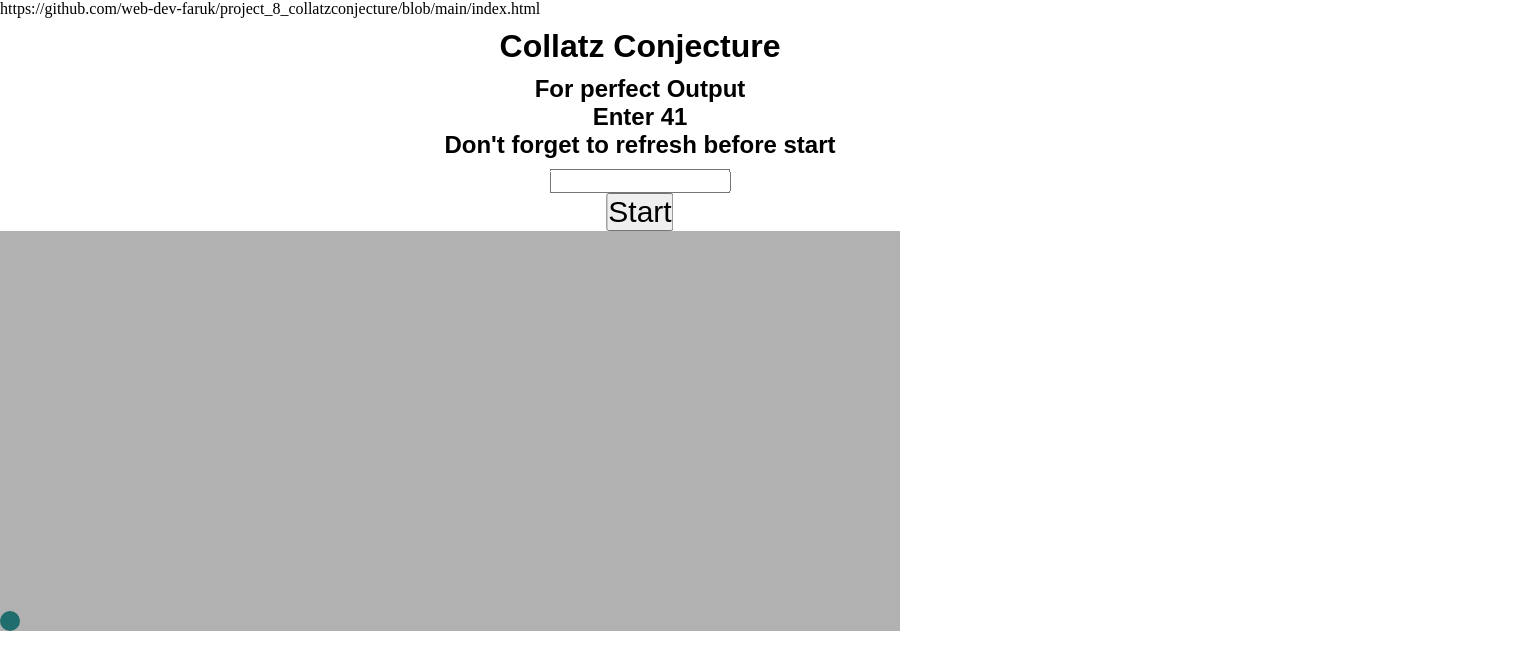
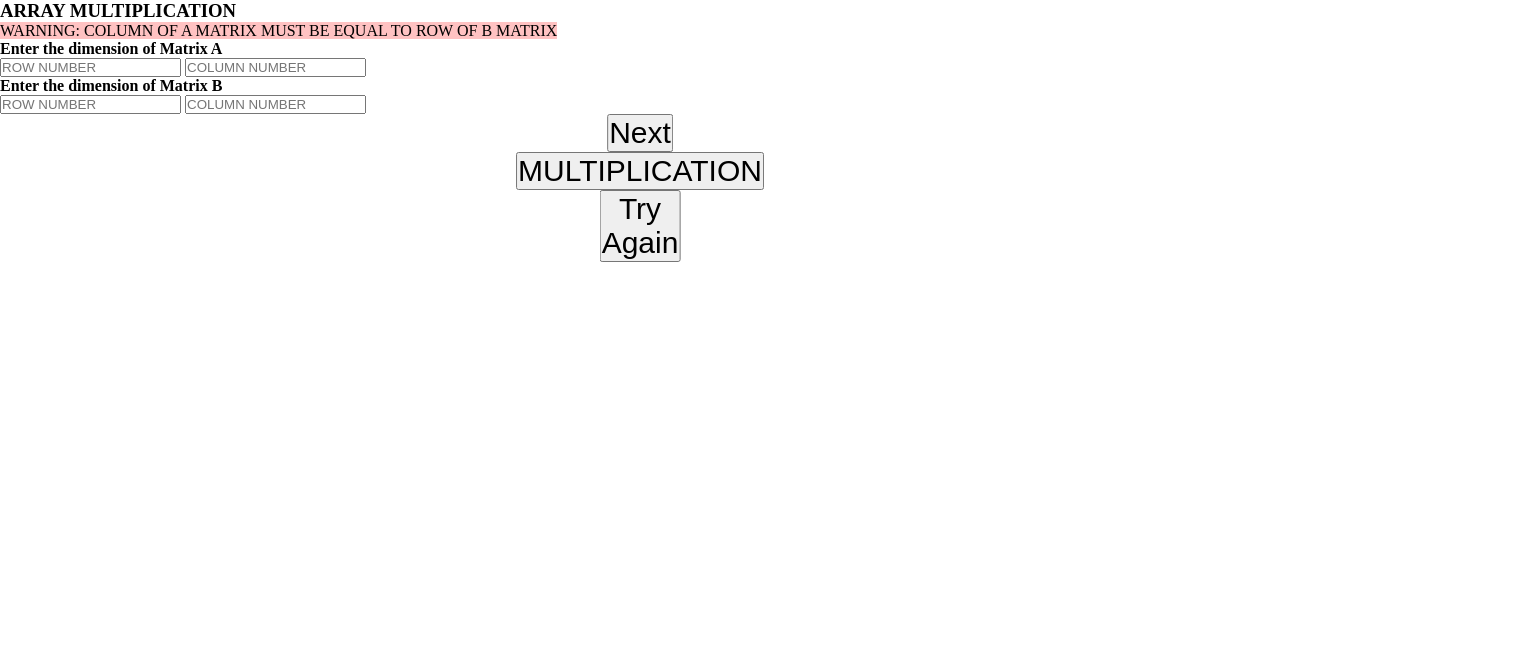
Before and after one commit to web-dev-faruk/fdsfdsffsfdfsf-dfasdfdsfdasfdsfsd, a plain HTML site: page index.html in a window 1280 px wide. Shown: the whole page, 1528 px wide, since content can reach past the window. Drawn offline with Linux system fonts and the light colour scheme.

Commit message:
Update index.html

```diff
--- a/index.html
+++ b/index.html
@@ -2,36 +2,155 @@
 <html lang="en">
 <head>
     <meta charset="UTF-8">
-    <meta http-equiv="X-UA-Compatible" content="IE=edge">https://github.com/web-dev-faruk/project_8_collatzconjecture/blob/main/index.html
+    <meta http-equiv="X-UA-Compatible" content="IE=edge">
     <meta name="viewport" content="width=device-width, initial-scale=1.0">
     <title>Document</title>
     <link rel="stylesheet" href="style.css">
-
 </head>
 <body>
-    <h1>
-        Collatz Conjecture
-    </h1>
-    <h2>
-        For perfect Output <br>Enter 41<br>
-        Don't forget to refresh before start
-    </h2>
-    <input id="input" type="text" value="">
-    <button onclick="moveCircle()">
-        Start
-    </button>
-    <div id="demoArea" style="overflow: scroll;">
+    <h3>
+        ARRAY MULTIPLICATION
+    </h3>
+    <span style="background-color: rgb(255, 194, 194);">WARNING: COLUMN OF A MATRIX MUST BE EQUAL TO ROW OF B MATRIX</span>
 
+    <div id="dimIn">
+        <h4 id="dimInHeadA">
+            Enter the dimension of Matrix A
+        </h4>
+        <input id="dimIn1" type="number" placeholder="ROW NUMBER">
+
+        <input id="dimIn2" type="number" placeholder="COLUMN NUMBER">
+
+        <h4 id="dimInHeadB">
+            Enter the dimension of Matrix B
+        </h4>
+
+        <input id="dimIn3" type="number" placeholder="ROW NUMBER">
+
+        <input id="dimIn4" type="number" placeholder="COLUMN NUMBER">
+        <button id="nextbutton" onclick="submitf()" type="submit">Next</button>
     </div>
-    <div id="circleContainer" style="overflow: scroll;">
-        <div id="circle">
 
-        </div>
+
+    <div id="matvalues">
+        <div id="amatinvalue" aria-placeholder="df"></div>
+        <div id="bmatinvalue"></div>
+        <button id="multibutton" onclick="multiplif()" type="submit">MULTIPLICATION</button>
     </div>
-    <div id="outPut">
 
+    <div id="outputhead"></div>
+    <div id="output" style="background-color: red;">
     </div>
-    <script src="script.js">
-    </script>
+
+    <!-- try again button -->
+    <button id="tryagainbtn" onclick="tryf()">Try Again</button>
+
 </body>
+<script>
+    var dim=[];
+    var amat=[];
+    var bmat=[];
+    var multimat=[];
+    function submitf(){
+
+        for (let index = 1; index <= 4; index++) {
+            dim[index-1]=parseFloat(document.getElementById(`dimIn${index}`).value)
+        }
+
+
+        if (dim[1]!=dim[2]) {
+            // warning
+            document.getElementById("amatinvalue").innerHTML='Please enter valid dimensions.<br>';
+            document.getElementById("bmatinvalue").innerHTML='Please enter valid dimensions.<br>';
+            // hide multiply button
+            document.getElementById("multibutton").style.display="none";
+
+            console.log(`Please enter valid dimensions.`);
+        }
+        else{
+            // hide old input of matrix
+            document.getElementById(`amatinvalue`).innerHTML="";
+            document.getElementById(`bmatinvalue`).innerHTML="";
+            // show title of a and b matrix
+            document.getElementById(`amatinvalue`).innerHTML+="ENTER ROW WISE A MATRIX ELEMENTS";
+            document.getElementById(`bmatinvalue`).innerHTML+="ENTER ROW WISE B MATRIX ELEMENTS";
+            for (let index = 1; index <= dim[0]*dim[1]; index++) {
+                document.getElementById("amatinvalue").innerHTML+=`<br><input style="display:inline" class="ainvalue" id="ainvalue${index}" type="number">`;
+
+            }
+            for (let index = 1; index <= dim[2]*dim[3]; index++) {
+                document.getElementById("bmatinvalue").innerHTML+=`<br><input style="display:inline" class="binvalue" id="binvalue${index}" type="number">`;
+
+            }
+            // show multiplication button
+            document.getElementById('multibutton').style.display='inline';
+
+        }
+    }
+    // multiplication function
+    function multiplif(){
+
+        // hide nextbutton
+        document.getElementById("nextbutton").style.display="none";
+
+        // hide multibutton
+        document.getElementById("multibutton").style.display="none";
+        // show try again button
+        document.getElementById("tryagainbtn").style.display="inline";
+
+        for (let index = 1; index <= dim[0]*dim[1]; index++) {
+            amat[index-1]= parseFloat(document.getElementById(`ainvalue${index}`).value);
+
+        }
+        for (let index = 1; index <= dim[2]*dim[3]; index++) {
+            bmat[index-1]=parseFloat(document.getElementById(`binvalue${index}`).value);
+        }
+
+        //output area
+        for (let i = 1; i <=dim[0]; i++) {
+            for (let k = 1; k <=dim[3]; k++) {
+                let mu1=0;
+                for (let j = 1; j <=dim[2]; j++) {
+                    mu1=mu1+(amat[(i-1)*dim[2]+j-1])*(bmat[(j-1)*dim[3]+k-1])
+                }
+                multimat[(((i-1)*dim[3])+k)-1]=mu1;
+            }
+
+        }
+        // display result
+        document.getElementById("outputhead").innerHTML='RESULT';
+        document.getElementById('output').style.display='inline';
+        for (let x = 1; x <= multimat.length; x++) {
+            document.getElementById("output").innerHTML+=multimat[x-1]+"  ";
+            if (x % (dim[3])==0) {
+                 document.getElementById("output").innerHTML+="<br>";
+            }
+        }
+
+        console.log(dim);
+        console.log(amat);
+        console.log(bmat);
+        console.log('hi');
+        console.log(multimat);
+
+    }
+    function tryf(){
+        // hide try again button
+        document.getElementById("tryagainbtn").style.display="none";
+        // show next button
+        document.getElementById("nextbutton").style.display="inline";
+        // hide input value button
+        document.getElementById(`amatinvalue`).innerHTML="";
+        document.getElementById(`bmatinvalue`).innerHTML="";
+        // hide result
+        document.getElementById("outputhead").innerHTML="";
+        document.getElementById("output").innerHTML="";
+
+    }
+
+
+//     let  head2=`<h1>ARRAY MULTIPLICATION</h1>`;
+//     for(var i = 0; i < 10; i++) {
+//   }
+</script><script src="script.js"></script>
 </html>
```
